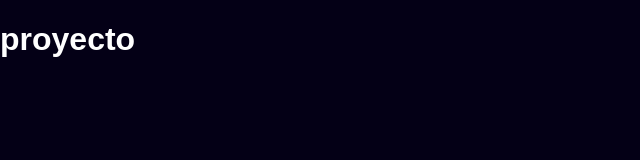
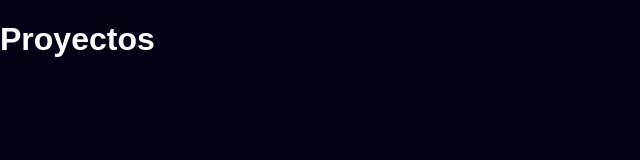
Before and after one commit to curring/frontend, a React (Vite) app: page / in a window 1280 px wide. Shown: the top 160 px of the page, without its empty margins (0-640 px from the left). Built offline with nearby package versions, Linux system fonts and the light colour scheme.

Commit message:
feat: boilerplate

```diff
--- a/src/App.tsx
+++ b/src/App.tsx
@@ -3,7 +3,7 @@ import "./App.css";
 function App() {
 	return (
 		<div className="App">
-			<h1>proyecto</h1>
+			<h1>Proyectos</h1>
 		</div>
 	);
 }
```
